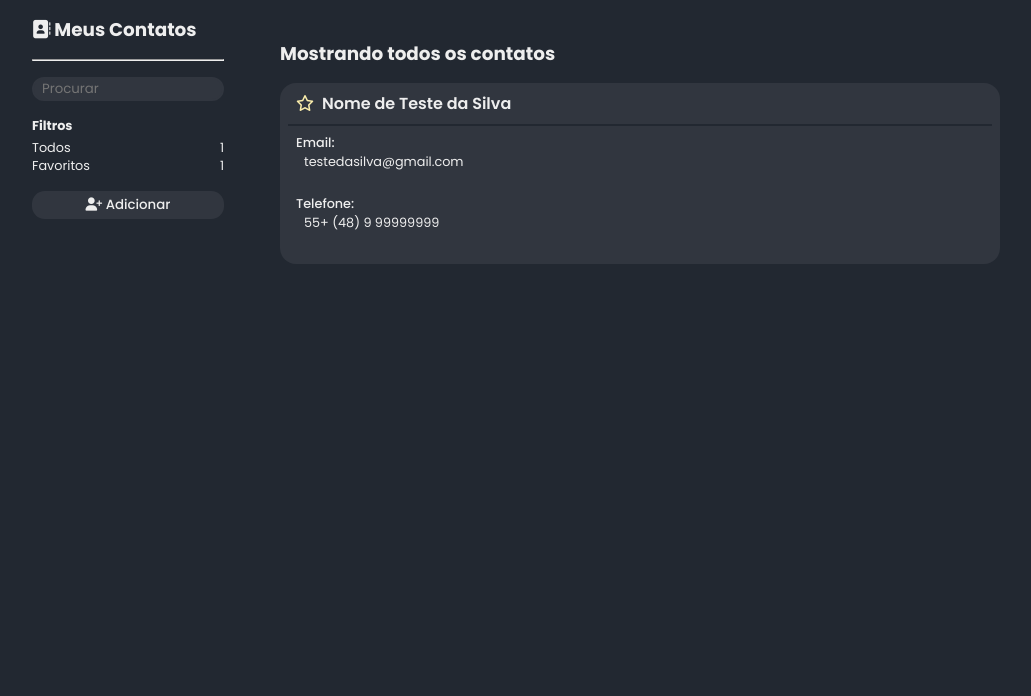
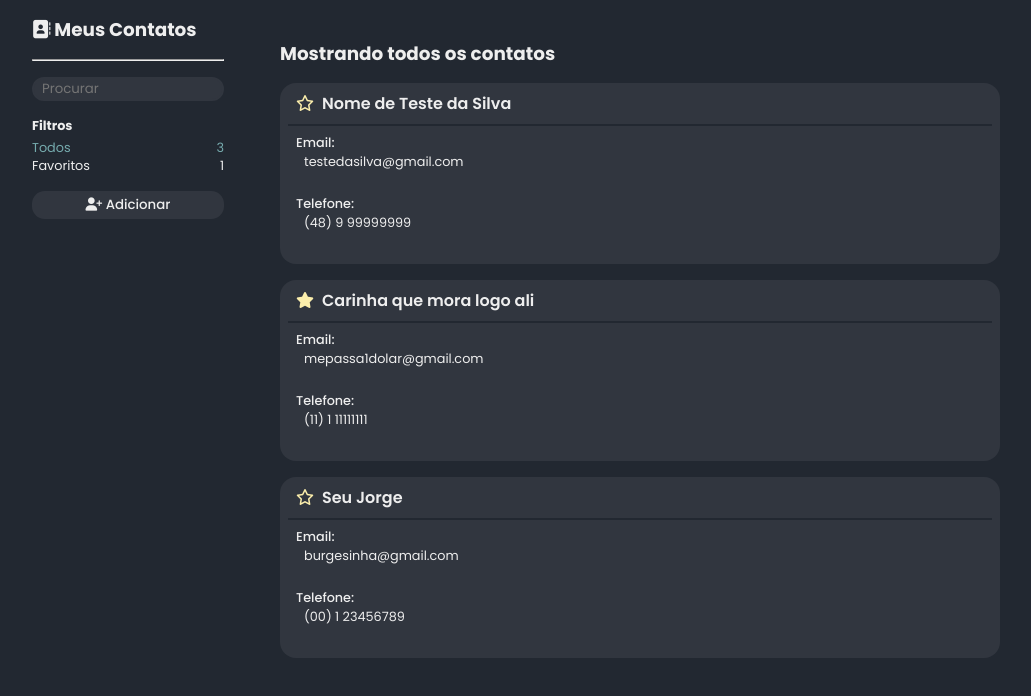
Before and after one commit to CauaMotta/contact_list_v2, a React (Vite) app: page / in a window 1280 px wide. Shown: the top 696 px of the page, without its empty margins (112-1143 px from the left). Built offline with nearby package versions, Linux system fonts and the light colour scheme.

Commit message:
Redux integrado ao projeto

```diff
--- a/package.json
+++ b/package.json
@@ -10,8 +10,10 @@
     "preview": "vite preview"
   },
   "dependencies": {
+    "@reduxjs/toolkit": "^2.5.1",
     "react": "^18.3.1",
     "react-dom": "^18.3.1",
+    "react-redux": "^9.2.0",
     "react-router-dom": "^7.1.5",
     "styled-components": "^6.1.14"
   },
--- a/src/components/Contact/index.tsx
+++ b/src/components/Contact/index.tsx
@@ -1,4 +1,4 @@
-import { useState } from 'react'
+import { ChangeEvent, useState } from 'react'
 import {
   Container,
   Header,
@@ -7,16 +7,26 @@ import {
   MainContent,
   TextArea
 } from './styles'
+import ContactClass from '../../models/Contact'
+import { useDispatch } from 'react-redux'
+import { changeFavorite } from '../../store/reducers/Contacts'
 
-const Contact = () => {
-  const [favorite, setFavorite] = useState(false)
+type Props = ContactClass
+
+const Contact = ({ id, name, email, phone, favorite }: Props) => {
   const [editing, setEditing] = useState(false)
+  const dispatch = useDispatch()
+
+  const updateFavorite = (event: ChangeEvent<HTMLInputElement>) => {
+    const favorite = event.target.checked
+    dispatch(changeFavorite({ id, favorite }))
+  }
 
   return (
     <Container>
       <Header>
         <div>
-          <label htmlFor="fav">
+          <label htmlFor={`${id}`}>
             {favorite ? (
               <i className="fa-solid fa-star"></i>
             ) : (
@@ -24,11 +34,12 @@ const Contact = () => {
             )}
           </label>
           <input
-            onChange={({ target }) => setFavorite(target.checked)}
-            id="fav"
+            checked={favorite}
+            onChange={updateFavorite}
+            id={`${id}`}
             type="checkbox"
           />
-          <p>Nome de Teste da Silva</p>
+          <p>{name}</p>
         </div>
         <ActionBar>
           {editing === false ? (
@@ -55,11 +66,11 @@ const Contact = () => {
       <MainContent>
         <p>Email:</p>
         <TextArea disabled={!editing} rows={1}>
-          testedasilva@gmail.com
+          {email}
         </TextArea>
         <p>Telefone:</p>
         <TextArea disabled={!editing} rows={1}>
-          55+ (48) 9 99999999
+          {phone}
         </TextArea>
       </MainContent>
     </Container>
--- a/src/components/Contact/styles.ts
+++ b/src/components/Contact/styles.ts
@@ -7,6 +7,7 @@ export const Container = styled.div`
   color: ${variables.fontColor};
   border-radius: 1rem;
   padding: 0.5rem;
+  margin-bottom: 1rem;
   cursor: pointer;
 
   &:hover {
--- a/src/components/FilterCard/index.tsx
+++ b/src/components/FilterCard/index.tsx
@@ -1,14 +1,49 @@
+import { useDispatch, useSelector } from 'react-redux'
 import { CardContainer } from './styles'
+import { changeFilter } from '../../store/reducers/Filter'
+import { RootReducer } from '../../store'
 
 type Props = {
   value: string
 }
 
 const FilterCard = ({ value }: Props) => {
+  const dispatch = useDispatch()
+  const { contact, filter } = useSelector((state: RootReducer) => state)
+
+  const updateFilter = () => {
+    if (value.toLowerCase() === 'todos') {
+      dispatch(changeFilter(false))
+    } else {
+      dispatch(changeFilter(true))
+    }
+  }
+
+  const counterContacts = () => {
+    if (value.toLowerCase() === 'todos') {
+      return contact.items.length
+    } else {
+      return contact.items.filter((item) => item.favorite === true).length
+    }
+  }
+
+  const verifyActive = () => {
+    if (value.toLowerCase() === 'todos' && !filter.favorites) {
+      return true
+    }
+    if (value.toLowerCase() !== 'todos' && filter.favorites) {
+      return true
+    }
+    return false
+  }
+
+  const counter = counterContacts()
+  const active = verifyActive()
+
   return (
-    <CardContainer>
-      <p>{value}</p>
-      <p>1</p>
+    <CardContainer active={active} onClick={updateFilter}>
+      <span>{value}</span>
+      <span>{counter}</span>
     </CardContainer>
   )
 }
--- a/src/components/FilterCard/styles.ts
+++ b/src/components/FilterCard/styles.ts
@@ -1,13 +1,17 @@
 import styled from 'styled-components'
 import variables from '../../styles/variables'
 
-export const CardContainer = styled.div`
+type Props = {
+  active: boolean
+}
+
+export const CardContainer = styled.div<Props>`
   display: flex;
   justify-content: space-between;
   cursor: pointer;
 
   font-size: 0.8rem;
-  color: ${variables.fontColor};
+  color: ${(props) => (props.active ? variables.focus : variables.fontColor)};
 
   &:hover {
     color: ${variables.focus};
--- a/src/containers/ContactList/index.tsx
+++ b/src/containers/ContactList/index.tsx
@@ -1,12 +1,51 @@
+import { useSelector } from 'react-redux'
 import Contact from '../../components/Contact'
 import { Title } from '../../styles'
 import { MainContainer } from './styles'
+import { RootReducer } from '../../store'
 
 const ContactList = () => {
+  const { items } = useSelector((state: RootReducer) => state.contact)
+  const { term, favorites } = useSelector((state: RootReducer) => state.filter)
+
+  const filterContact = () => {
+    let filteredContacts = items
+
+    if (term !== undefined) {
+      filteredContacts = filteredContacts.filter(
+        (item) => item.name.toLowerCase().search(term.toLowerCase()) >= 0
+      )
+
+      if (favorites) {
+        filteredContacts = filteredContacts.filter(
+          (item) => item.favorite === favorites
+        )
+      }
+
+      return filteredContacts
+    } else {
+      return items
+    }
+  }
+
+  const contacts = filterContact()
+
   return (
     <MainContainer>
       <Title>Mostrando todos os contatos</Title>
-      <Contact />
+      <ul>
+        {contacts.map((item) => (
+          <li key={item.name}>
+            <Contact
+              id={item.id}
+              name={item.name}
+              email={item.email}
+              phone={item.phone}
+              favorite={item.favorite}
+            />
+          </li>
+        ))}
+      </ul>
     </MainContainer>
   )
 }
--- a/src/containers/Sidebar/Index.tsx
+++ b/src/containers/Sidebar/Index.tsx
@@ -1,3 +1,4 @@
+import { useDispatch } from 'react-redux'
 import FilterCard from '../../components/FilterCard'
 import { Title } from '../../styles'
 import {
@@ -7,15 +8,22 @@ import {
   SearchContact,
   AddButton
 } from './styles'
+import { changeTerm } from '../../store/reducers/Filter'
 
 const Sidebar = () => {
+  const dispatch = useDispatch()
+
   return (
     <Container>
       <Title>
         <i className="fa-solid fa-address-book"></i> Meus Contatos
       </Title>
       <Line />
-      <SearchContact type="text" placeholder="Procurar" />
+      <SearchContact
+        onChange={({ target }) => dispatch(changeTerm(target.value))}
+        type="text"
+        placeholder="Procurar"
+      />
       <ul>
         <FilterTitle>Filtros</FilterTitle>
         <FilterCard value="Todos" />
--- /dev/null
+++ b/src/store/index.ts
@@ -0,0 +1,14 @@
+import { configureStore } from '@reduxjs/toolkit'
+import contactReducer from './reducers/Contacts'
+import filterReducer from './reducers/Filter'
+
+const store = configureStore({
+  reducer: {
+    contact: contactReducer,
+    filter: filterReducer
+  }
+})
+
+export type RootReducer = ReturnType<typeof store.getState>
+
+export default store
--- /dev/null
+++ b/src/store/reducers/Contacts.ts
@@ -0,0 +1,54 @@
+import { createSlice, PayloadAction } from '@reduxjs/toolkit'
+import Contact from '../../models/Contact'
+
+type ContactState = {
+  items: Contact[]
+}
+
+const initialState: ContactState = {
+  items: [
+    {
+      id: 1,
+      name: 'Nome de Teste da Silva',
+      email: 'testedasilva@gmail.com',
+      phone: '(48) 9 99999999',
+      favorite: false
+    },
+    {
+      id: 2,
+      name: 'Carinha que mora logo ali',
+      email: 'mepassa1dolar@gmail.com',
+      phone: '(11) 1 11111111',
+      favorite: true
+    },
+    {
+      id: 3,
+      name: 'Seu Jorge',
+      email: 'burgesinha@gmail.com',
+      phone: '(00) 1 23456789',
+      favorite: false
+    }
+  ]
+}
+
+const ContactSlice = createSlice({
+  name: 'contacts',
+  initialState,
+  reducers: {
+    changeFavorite: (
+      state,
+      action: PayloadAction<{ id: number; favorite: boolean }>
+    ) => {
+      const index = state.items.findIndex(
+        (item) => item.id === action.payload.id
+      )
+
+      if (index >= 0) {
+        state.items[index].favorite = action.payload.favorite
+      }
+    }
+  }
+})
+
+export const { changeFavorite } = ContactSlice.actions
+export default ContactSlice.reducer
--- /dev/null
+++ b/src/store/reducers/Filter.ts
@@ -0,0 +1,27 @@
+import { createSlice, PayloadAction } from '@reduxjs/toolkit'
+
+type FilterState = {
+  term?: string
+  favorites: boolean
+}
+
+const initialState: FilterState = {
+  term: '',
+  favorites: false
+}
+
+const filterSlice = createSlice({
+  name: 'filter',
+  initialState,
+  reducers: {
+    changeTerm: (state, action: PayloadAction<string>) => {
+      state.term = action.payload
+    },
+    changeFilter: (state, action: PayloadAction<boolean>) => {
+      state.favorites = action.payload
+    }
+  }
+})
+
+export const { changeTerm, changeFilter } = filterSlice.actions
+export default filterSlice.reducer
```
Also changed, not shown: src/App.tsx (+5 -2 lines), 1 other file (tests, documents, lock files or other folders).
